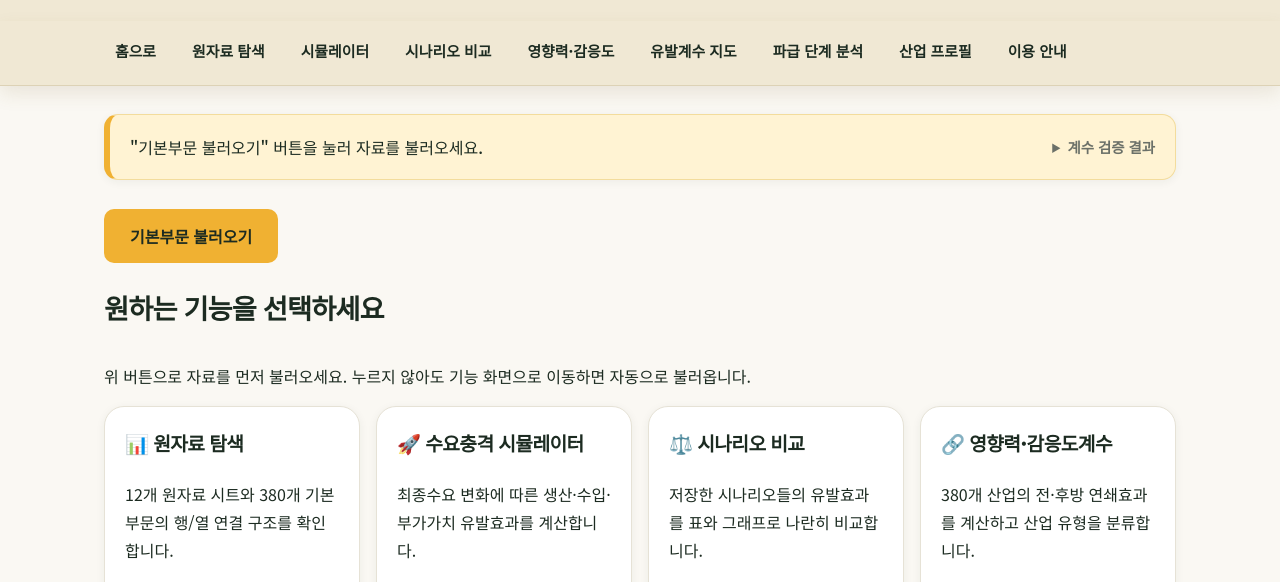
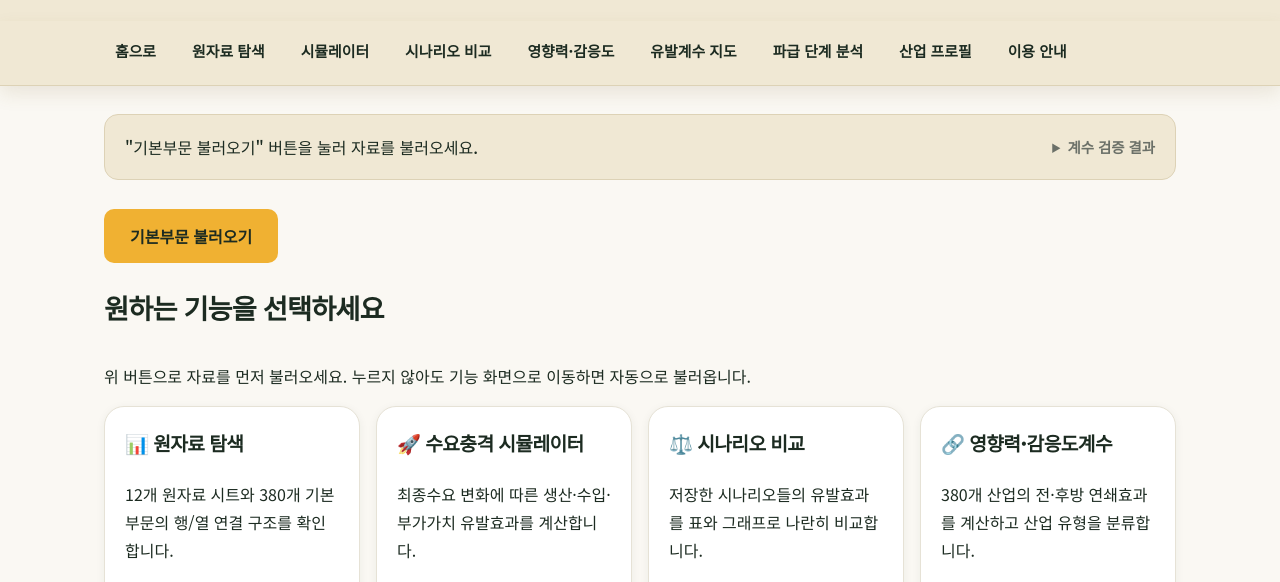
Before and after one commit to hyuni050901/Test3, a plain HTML site: page index.html in a window 1280 px wide. Shown: the part 183-765 px from the top of the page. Drawn offline with Linux system fonts and the light colour scheme; a web font is replaced by a local one.

Commit message:
Add loading status style to theme.css
Add loading status style for visual indication.

```diff
--- a/theme.css
+++ b/theme.css
@@ -177,3 +177,6 @@ th { color: var(--ink); }
 .xtable td.best { color: var(--accent-dark); }
 .fill { background: var(--accent); }
 input:focus, select:focus { border-color: var(--accent); }
+
+/* ===== 안내 박스: 상단 띠와 같은 색 ===== */
+.loading-status { background: var(--band); border: 1px solid #ddd2b6; box-shadow: none; }
```
